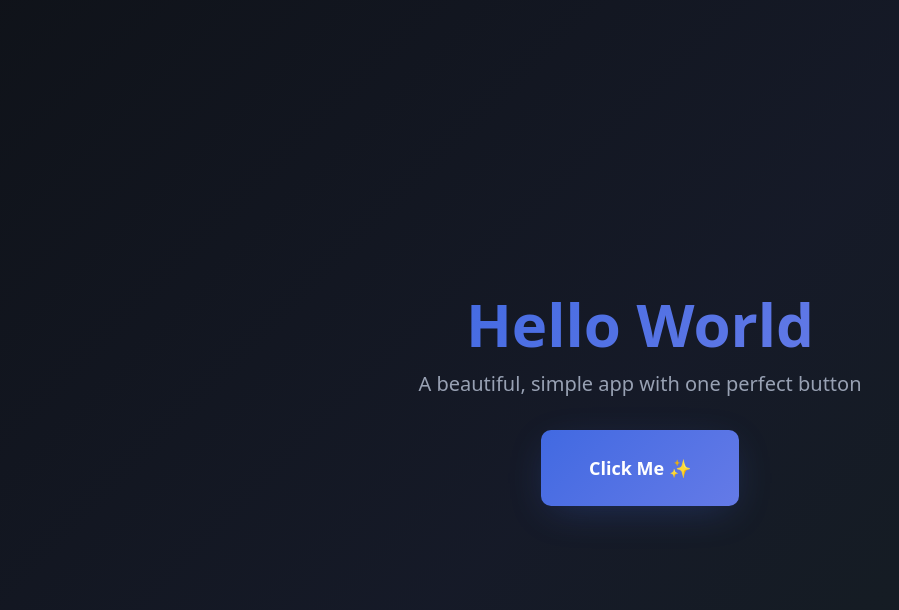
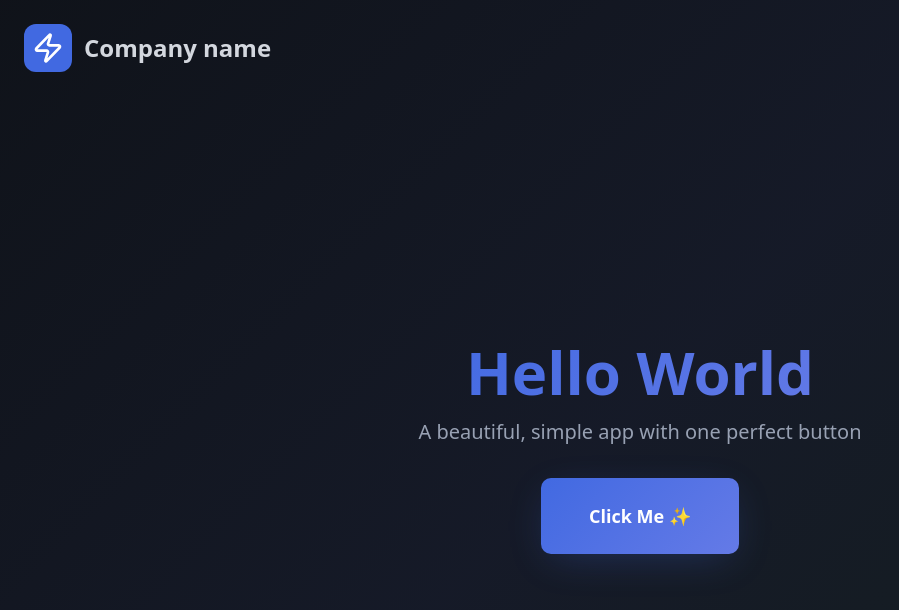
Before and after one commit to smravec/TrueBalance, a React (Vite) app: page / in a window 1280 px wide. Shown: the top 610 px of the page, without its empty margins (0-899 px from the left). Built offline with nearby package versions, Linux system fonts and the light colour scheme; the HTML template or start-up script is replaced by a standard one.

Commit message:
Add company logo

```diff
--- a/src/pages/Index.tsx
+++ b/src/pages/Index.tsx
@@ -1,5 +1,6 @@
 import { Button } from "@/components/ui/button";
 import { useToast } from "@/hooks/use-toast";
+import { Zap } from "lucide-react";
 
 const Index = () => {
   const { toast } = useToast();
@@ -12,7 +13,19 @@ const Index = () => {
   };
 
   return (
-    <div className="min-h-screen bg-gradient-bg flex items-center justify-center p-8">
+    <div className="min-h-screen bg-gradient-bg flex flex-col">
+      {/* Header with Logo */}
+      <header className="p-6">
+        <div className="flex items-center space-x-3">
+          <div className="p-2 bg-primary rounded-lg">
+            <Zap className="w-8 h-8 text-primary-foreground" />
+          </div>
+          <h2 className="text-2xl font-bold text-foreground">Company name</h2>
+        </div>
+      </header>
+
+      {/* Main Content */}
+      <div className="flex-1 flex items-center justify-center p-8">
         <div className="text-center space-y-8">
           <div className="space-y-4">
             <h1 className="text-6xl font-bold bg-gradient-primary bg-clip-text text-transparent">
@@ -33,6 +46,7 @@ const Index = () => {
           </Button>
         </div>
       </div>
+    </div>
   );
 };
 
```
Lines whose indentation alone changed are shown as unchanged.
